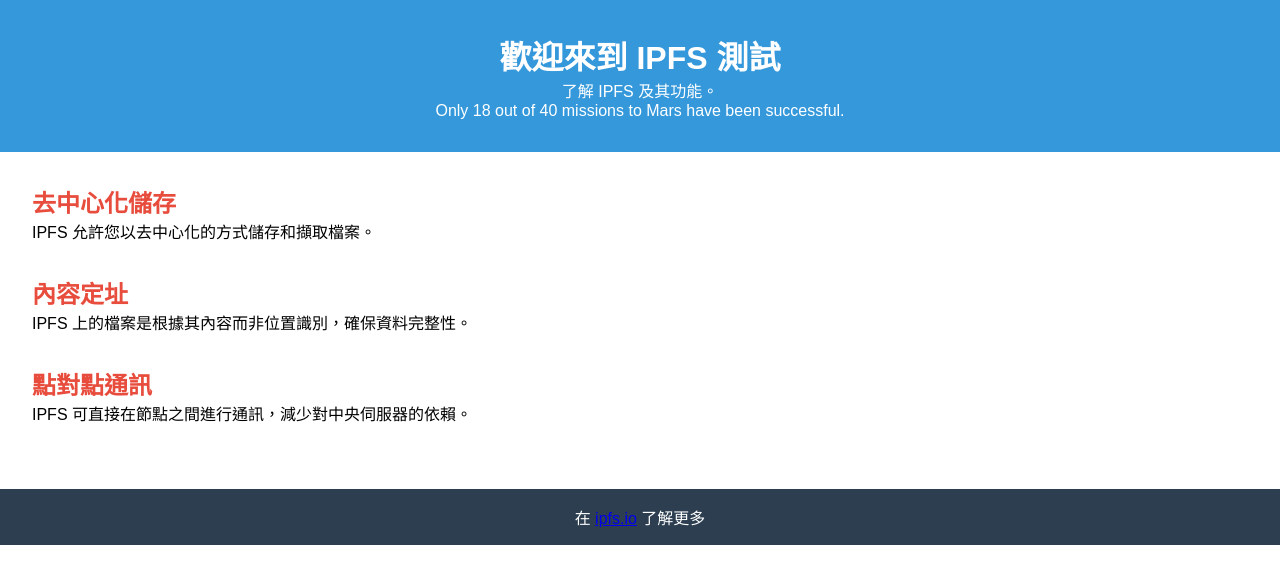
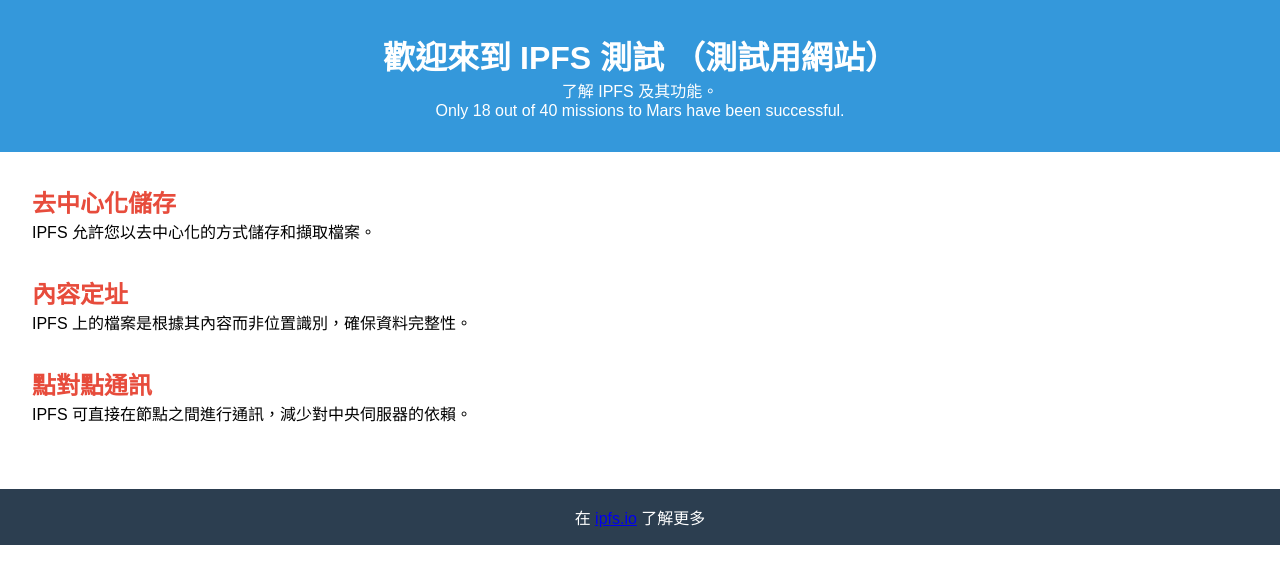
Before and after one commit to denetliu/ipfsweb, a plain HTML site: page index.html in a window 1280 px wide. Drawn offline with Linux system fonts and the light colour scheme.

Commit message:
Added some wording

```diff
--- a/index.html
+++ b/index.html
@@ -60,7 +60,7 @@
       }
     </script>
   <header>
-    <h1>歡迎來到 IPFS 測試</h1>
+    <h1>歡迎來到 IPFS 測試 （測試用網站）</h1>
     <p>了解 IPFS 及其功能。</p>
     <p id="output_p"></p>
   </header>
```
